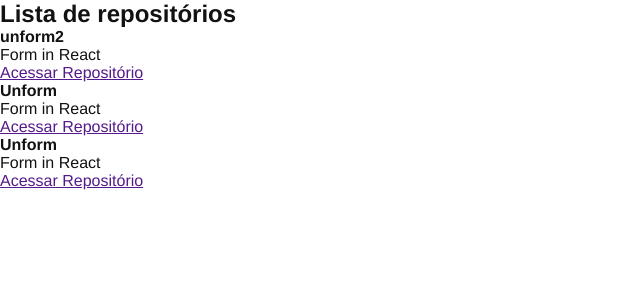
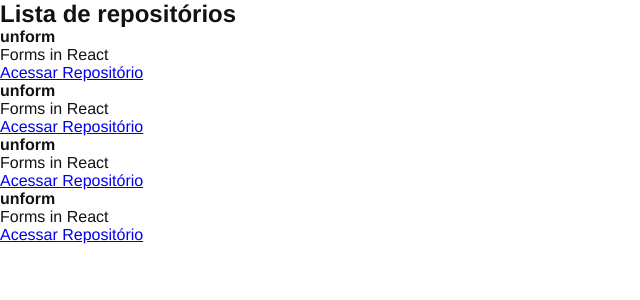
Before and after one commit to Tiesco789/rocketseat-ignite, a React app in the folder react/01-github-explorer/: page / in a window 1280 px wide. Shown: the top 300 px of the page, without its empty margins (0-640 px from the left). Built offline with nearby package versions, Linux system fonts and the light colour scheme.

Commit message:
Propriedades no React

```diff
--- /dev/null
+++ b/react/01-github-explorer/src/components/RepositoryItem.jsx
@@ -0,0 +1,12 @@
+export function RepositoryItem(props) {
+  return (
+    <li>
+      <strong>{ props.repository.name ?? 'Default' }</strong>
+      <p>{ props.repository.description }</p>
+
+      <a href={props.repository.link}>
+      Acessar Repositório
+    </a>
+  </li>
+  )
+}
--- a/react/01-github-explorer/src/components/RepositoryLIst.jsx
+++ b/react/01-github-explorer/src/components/RepositoryLIst.jsx
@@ -1,4 +1,10 @@
-const repositoryList = 'unform2';
+import { RepositoryItem } from "./RepositoryItem";
+
+const repository = {
+  name: 'unform',
+  description: 'Forms in React',
+  link: 'https://github.com/unform/unform'
+}
 
 export function RepositoryList() {
   return (
@@ -6,32 +12,10 @@
       <h1>Lista de repositórios</h1>
 
       <ul>
-        <li>
-          <strong>{repositoryList}</strong>
-          <p>Form in React</p>
-
-          <a href="">
-            Acessar Repositório
-          </a>
-        </li>
-
-        <li>
-          <strong>Unform</strong>
-          <p>Form in React</p>
-
-          <a href="">
-            Acessar Repositório
-          </a>
-        </li>
-
-        <li>
-          <strong>Unform</strong>
-          <p>Form in React</p>
-
-          <a href="">
-            Acessar Repositório
-          </a>
-        </li>
+        <RepositoryItem repository={repository} />
+        <RepositoryItem repository={repository} />
+        <RepositoryItem repository={repository} />
+        <RepositoryItem repository={repository} />
       </ul>
     </section>
   )
```
